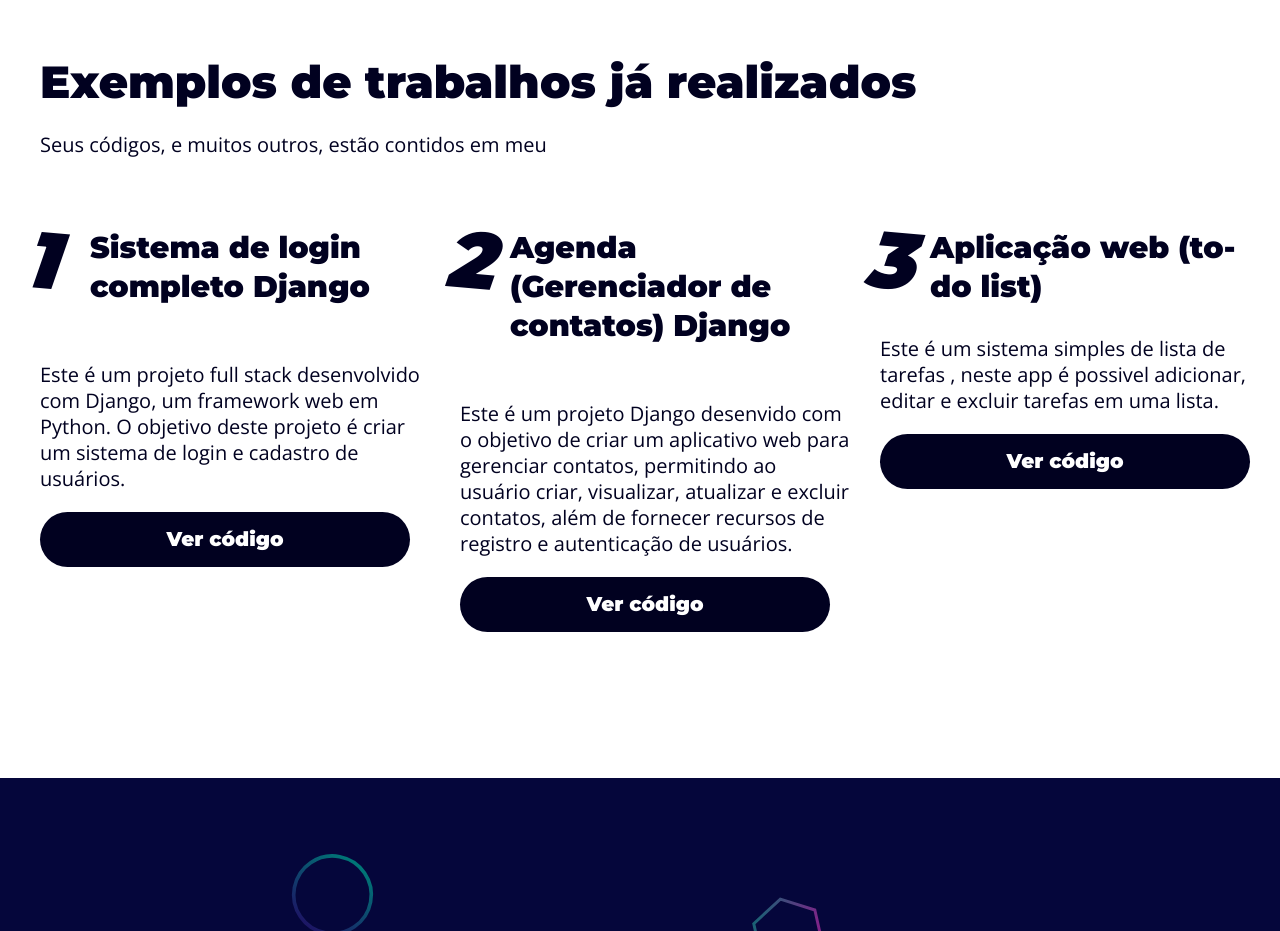
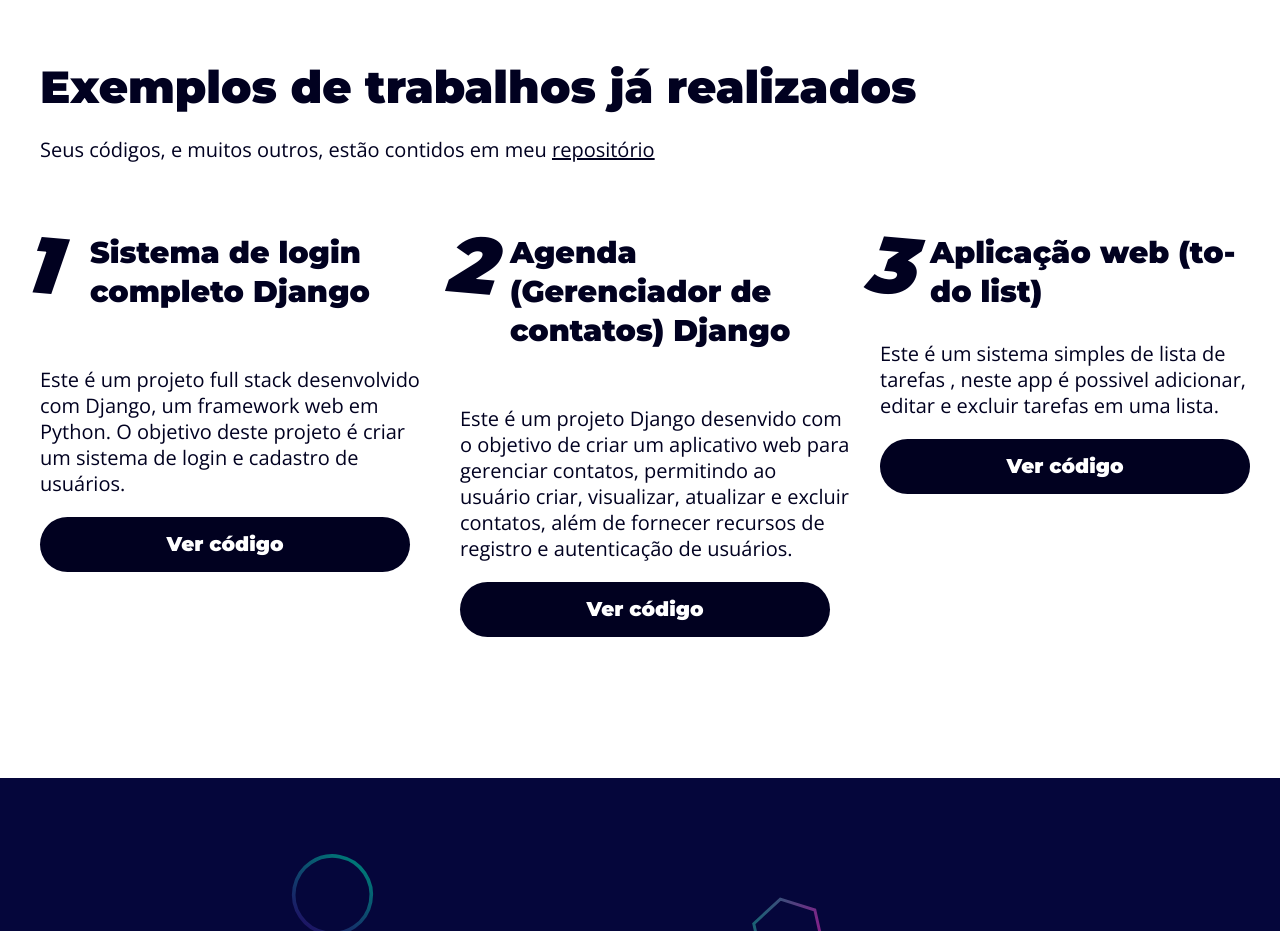
Before and after one commit to Reis567/lp-curriculum2, a plain HTML site: page index.html in a window 1280 px wide. Shown: the part 2840-3771 px from the top of the page. Drawn offline with nearby package versions, Linux system fonts and the light colour scheme.

Commit message:
Repository link correction

```diff
--- a/assets/css/styles.css
+++ b/assets/css/styles.css
@@ -63,6 +63,14 @@
     color: aqua;
 }
 
+.repository {
+    color: var(--primary-color);
+}
+.repository:hover{
+    color: aqua;
+}
+
+
 .grid-one-content {
     min-height: 100vh;
     display: flex;
@@ -83,6 +91,9 @@
     grid-template-columns: repeat(3 , 1fr);
     gap: var(--gap);
     counter-reset: grid-counter;
+}
+.repository{
+    color: var(--primary-color);
 }
 
 .grid a{
--- a/index.html
+++ b/index.html
@@ -172,15 +172,13 @@
 
         <div class="main-content grid-one-content">
             <h3 class="grid-main-heading"> Exemplos de trabalhos já realizados</h3>
-            <p class="grid-description repositorio-link">Seus códigos, e muitos outros, estão contidos em meu <a
-                    href="https://github.com/Reis567"><u> repositório</u></a></p>
+            <p class="grid-description ">Seus códigos, e muitos outros, estão contidos em meu <a class="repository" href="https://github.com/Reis567"><u> repositório</u></a></p>
             <div class="grid">
                 <article>
                     <h3>Sistema de  login completo Django</h3>
                     <br>
                     Este é um projeto full stack desenvolvido com Django, um framework web em Python. O objetivo deste projeto é criar um sistema de login e cadastro de usuários. <br>
                         <button><a target="_blank" href="https://github.com/Reis567/login-django">Ver código</a></button>
-                    </p>
                 </article>
 
                 <article>
@@ -188,14 +186,12 @@
                     <br>
                     Este é um projeto Django desenvido com o objetivo de criar um aplicativo web para gerenciar contatos, permitindo ao usuário criar, visualizar, atualizar e excluir contatos, além de fornecer recursos de registro e autenticação de usuários.<br>
                         <button><a target="_blank" href="https://github.com/Reis567/agenda-django">Ver código</a></button>
-                    </p>
                 </article>
 
                 <article>
                     <h3>Aplicação web (to-do list)</h3>
                     Este é um sistema simples de lista de tarefas , neste app é possivel adicionar, editar e excluir tarefas em uma lista.
                         <button><a target="_blank" href="https://github.com/Reis567/to_do_list">Ver código</a></button>
-                    </p>
                 </article>
             </div>
 
```
